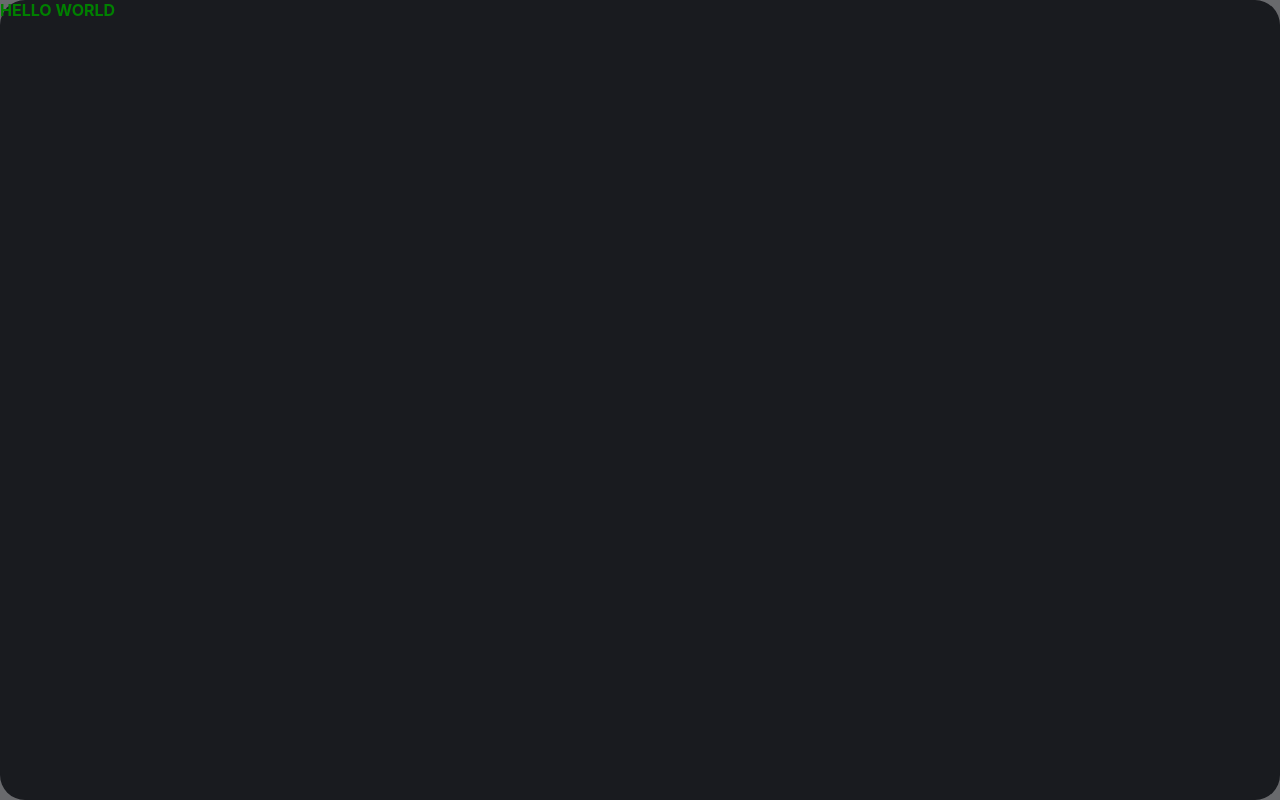
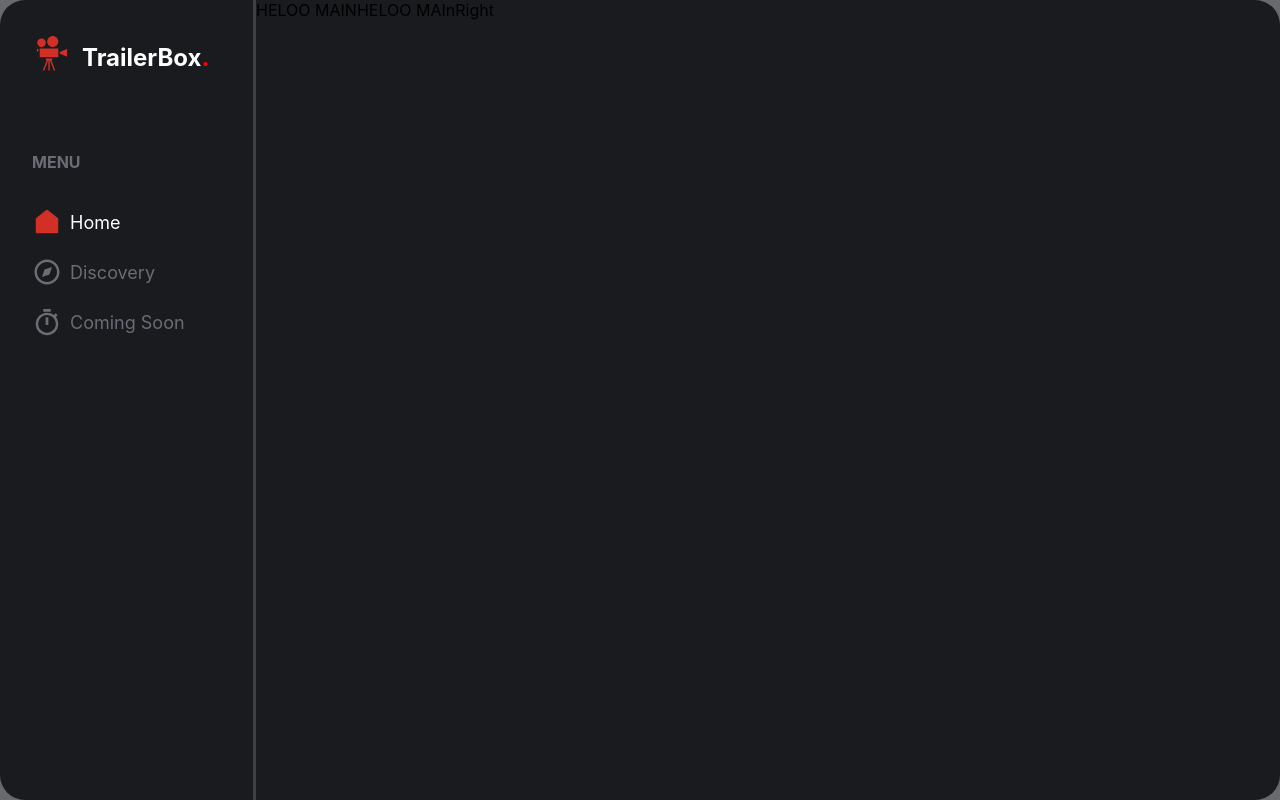
Before and after one commit to TrickkyRicky/TrailorBox, a Next.js app: page / in a window 1280 px wide. Built offline with nearby package versions, Linux system fonts and the light colour scheme.

Commit message:
created layout, started nav bar section

```diff
--- /dev/null
+++ b/components/Home/MainContent/MainContent.js
@@ -0,0 +1,5 @@
+const MainContent = (props) => {
+	return <div>HELOO MAIN</div>;
+};
+
+export default MainContent;
--- /dev/null
+++ b/components/Home/MainRight/MainRight.js
@@ -0,0 +1,5 @@
+const MainRight = (props) => {
+	return <div>HELOO MAInRight</div>;
+};
+
+export default MainRight;
--- a/components/Layout/Layout.js
+++ b/components/Layout/Layout.js
@@ -1,16 +1,80 @@
-import Head from "next/head";
-import Image from "next/image";
-import { Container, Wrapper } from "./Styles";
+import Head from 'next/head';
+import Link from 'next/link';
+import { GiFilmProjector } from 'react-icons/gi';
+import { RiHomeFill } from 'react-icons/ri';
+import { BiCompass } from 'react-icons/bi';
+import { IoMdStopwatch } from 'react-icons/io';
+import { Container, Wrapper } from './Styles';
+import {
+	NavBar,
+	LogoContainer,
+	LogoText,
+	LogoTextPeriod,
+	FlexRow,
+	MenuItemContainer,
+	MenuHeading,
+	MenuText
+} from '../NavBar';
+
+const menuItems = [
+	{
+		icon: RiHomeFill,
+		text: 'Home',
+		selected: true
+	},
+	{
+		icon: BiCompass,
+		text: 'Discovery'
+	},
+	{
+		icon: IoMdStopwatch,
+		text: 'Coming Soon'
+	}
+];
 
 const Layout = (props) => {
+	let iconColor = '#D22F27';
+	let silver = '#6B6C74';
+	let selected = true;
+
 	return (
 		<Wrapper>
 			<Container>
 				<Head>
 					<title>TrailorBox</title>
-          <meta name="description" content="Generated by create next app" />
-          <link rel="icon" href="/favicon.ico" />
+					<meta name='description' content='Generated by create next app' />
+					<link rel='icon' href='/favicon.ico' />
 				</Head>
+				<NavBar>
+					<Link href='/' passHref>
+						<LogoContainer>
+							<GiFilmProjector style={{ color: iconColor }} size={40} />
+
+							<LogoText>
+								TrailerBox<LogoTextPeriod>.</LogoTextPeriod>
+							</LogoText>
+						</LogoContainer>
+					</Link>
+
+					<MenuHeading style={{ marginBottom: 25 }}>Menu</MenuHeading>
+					<MenuItemContainer>
+						{menuItems.map((menuItem, index) => (
+							<>
+								<FlexRow key={index}>
+									<menuItem.icon
+										style={{ color: menuItem.selected ? '#D22F27' : '#6B6C74' }}
+										size={30}
+									/>
+									<MenuText
+										style={{ color: menuItem.selected ? '#fff' : '#6B6C74' }}
+									>
+										{menuItem.text}
+									</MenuText>
+								</FlexRow>
+							</>
+						))}
+					</MenuItemContainer>
+				</NavBar>
 				{props.children}
 			</Container>
 		</Wrapper>
--- a/components/Layout/Styles.js
+++ b/components/Layout/Styles.js
@@ -1,4 +1,4 @@
-import styled from "styled-components";
+import styled from 'styled-components';
 
 export const Wrapper = styled.div`
 	width: 100%;
@@ -16,4 +16,6 @@ export const Container = styled.div`
 	height: 100%;
 	background-color: #191b1f;
 	border-radius: 25px;
+	// padding: 0px 10px 0px 10px;
+	display: flex;
 `;
--- /dev/null
+++ b/components/NavBar.js
@@ -0,0 +1,53 @@
+import styled from 'styled-components';
+
+export const NavBar = styled.div`
+	max-width: 20%;
+	width: 100%;
+	height: 100%;
+	border-right: 3px solid #414141;
+	padding-top: 32px;
+	padding-left: 32px;
+`;
+
+export const LogoContainer = styled.div`
+	display: flex;
+	flex-direction: row;
+	align-items: flex-end;
+	cursor: pointer;
+	margin-bottom: 5rem;
+`;
+
+export const LogoText = styled.h1`
+	font-size: 24px;
+	margin-left: 10px;
+	color: #fff;
+`;
+
+export const LogoTextPeriod = styled.span`
+	color: red;
+`;
+
+export const FlexRow = styled.div`
+	display: flex;
+	flex-direction: row;
+	align-items: center;
+	margin: 10px 0px;
+`;
+
+export const MenuItemContainer = styled.div`
+	display: flex;
+	flex-direction: column;
+	justify-content: flex-start;
+`;
+
+export const MenuHeading = styled.h4`
+	color: #6b6c74;
+	font-size: 16px;
+	text-transform: uppercase;
+`;
+
+export const MenuText = styled.h4`
+	font-size: 18px;
+	margin-left: 8px;
+	font-weight: 400;
+`;
--- a/package.json
+++ b/package.json
@@ -8,9 +8,12 @@
     "lint": "next lint"
   },
   "dependencies": {
+    "install": "^0.13.0",
     "next": "12.0.10",
+    "npm": "^8.4.1",
     "react": "17.0.2",
     "react-dom": "17.0.2",
+    "react-icons": "^4.3.1",
     "styled-components": "^5.3.3"
   },
   "devDependencies": {
--- a/pages/index.js
+++ b/pages/index.js
@@ -1,17 +1,14 @@
-import Head from "next/head";
-import styled from "styled-components";
-
-const Heading = styled.h1`
-  font-size: 16px;
-  color: green;
-`;
+// import { MainContent, RightMenu } from '../pageStyles/Index/Styles';
+import MainContent from '../components/Home/MainContent/MainContent';
+import MainRight from '../components/Home/MainRight/MainRight';
 
 const Home = () => {
-  return (
-    <>
-      <Heading>HELLO WORLD</Heading>
-    </>
-  );
+	return (
+		<>
+			<MainContent />
+			<MainRight />
+		</>
+	);
 };
 
 export default Home;
```
Also changed, not shown: pageStyles/Index/Styles.js (+17 -0 lines), styles/Home.module.css (deleted, +0 -116 lines), components/Home/MainContent/Styles.js (added), components/Home/MainRight/Styles.js (added), 1 other file (tests, documents, lock files or other folders). Lines whose indentation alone changed are shown as unchanged.
